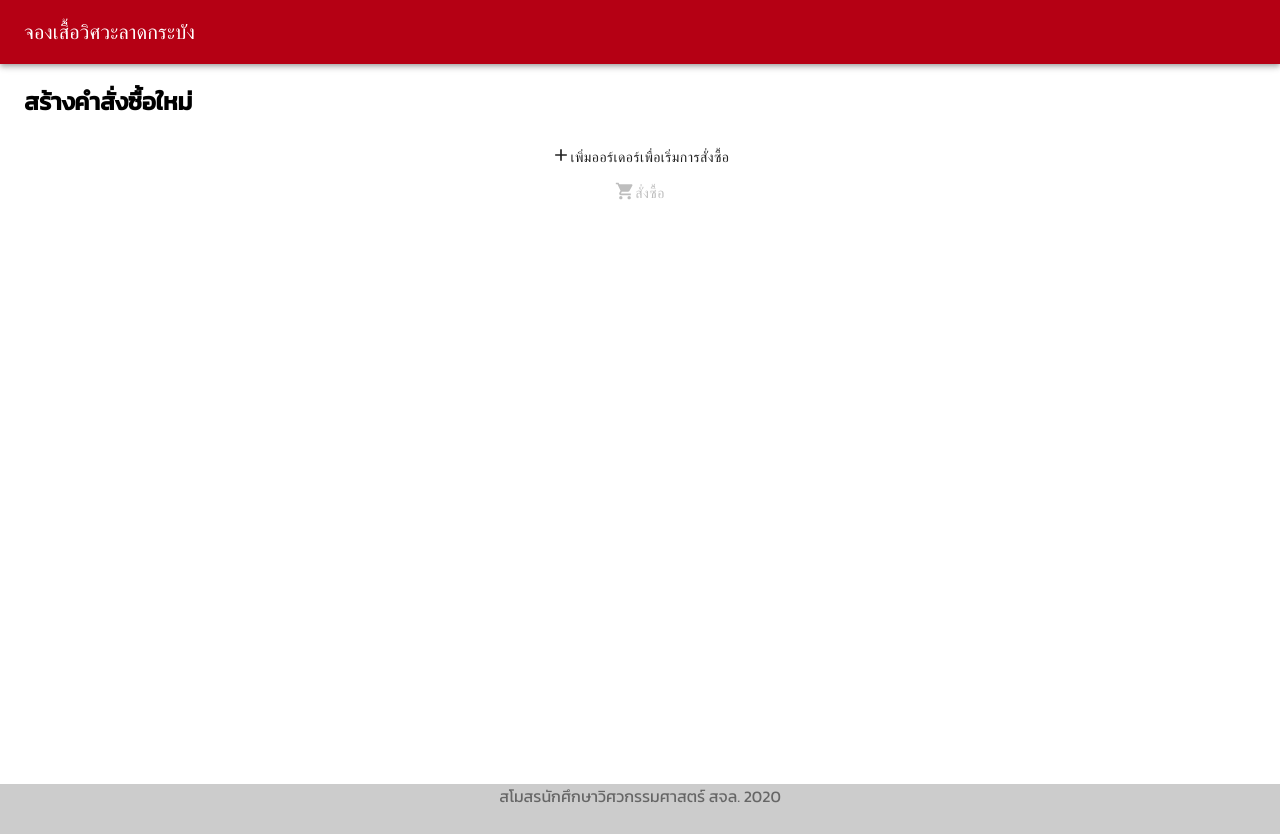
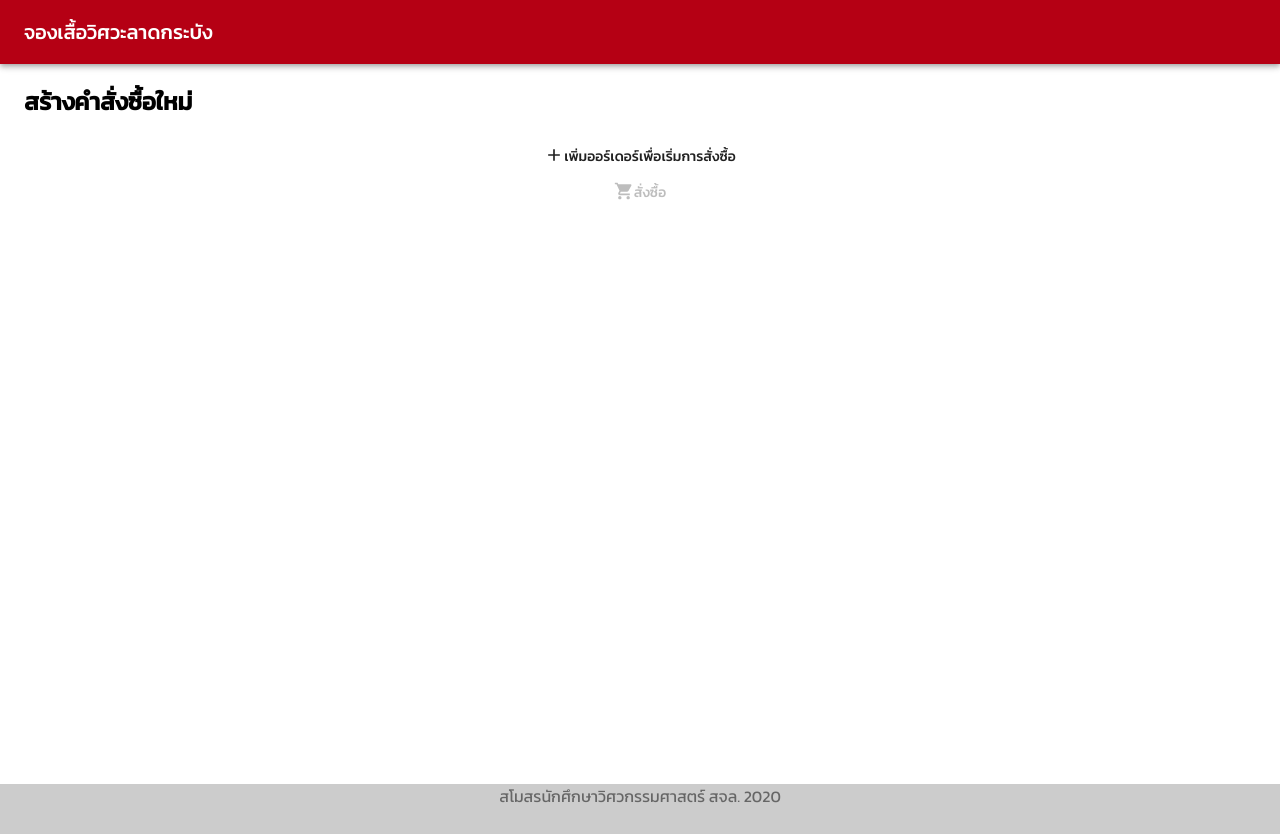
Before and after one commit to badgooooor/smoeng-uniform, a React (Vite) app: page / in a window 1280 px wide. Built offline with nearby package versions, Linux system fonts and the light colour scheme.

Commit message:
Add font family

```diff
--- a/src/styles/theme.ts
+++ b/src/styles/theme.ts
@@ -15,6 +15,11 @@ const theme = createMuiTheme({
       contrastText: "#000000"
     }
   },
+  typography: {
+    fontFamily: [
+      "Kanit", "sans-serif"
+    ].join(",")
+  }
 })
 
 export default theme;
```
